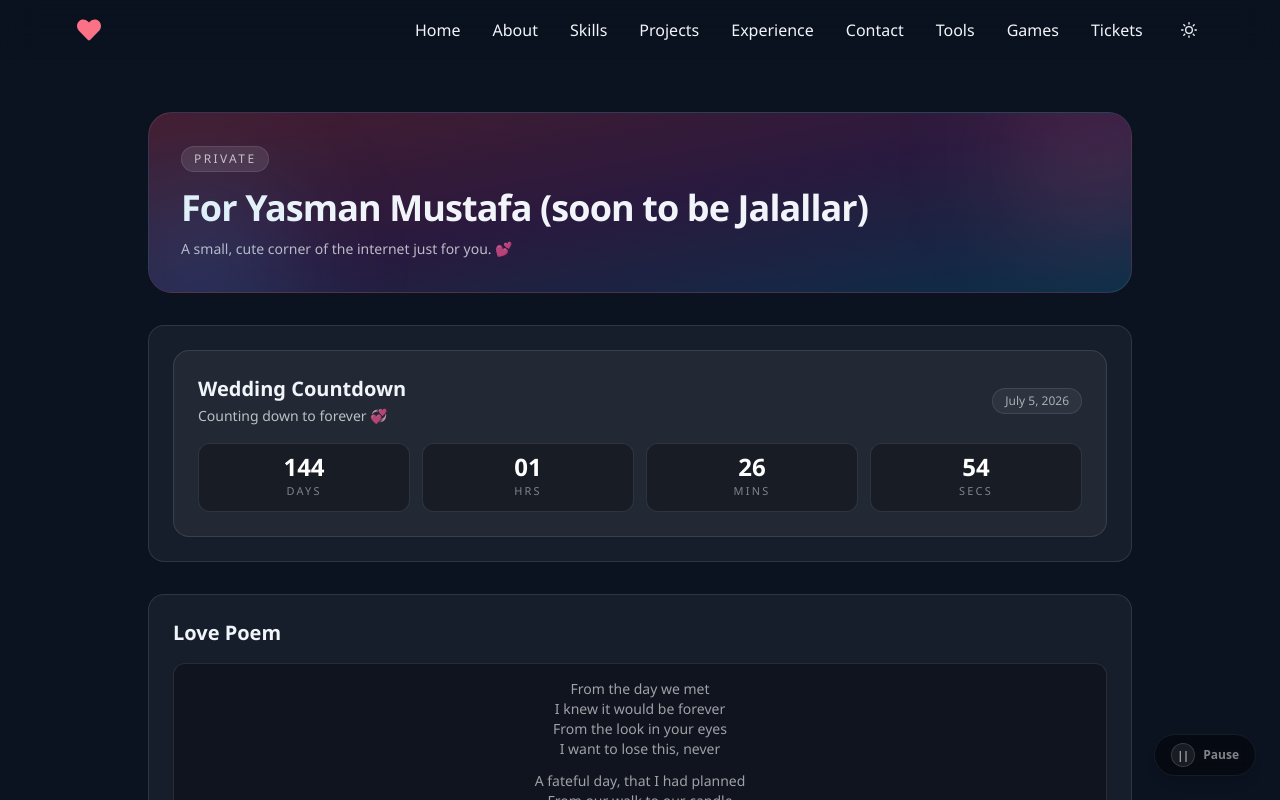
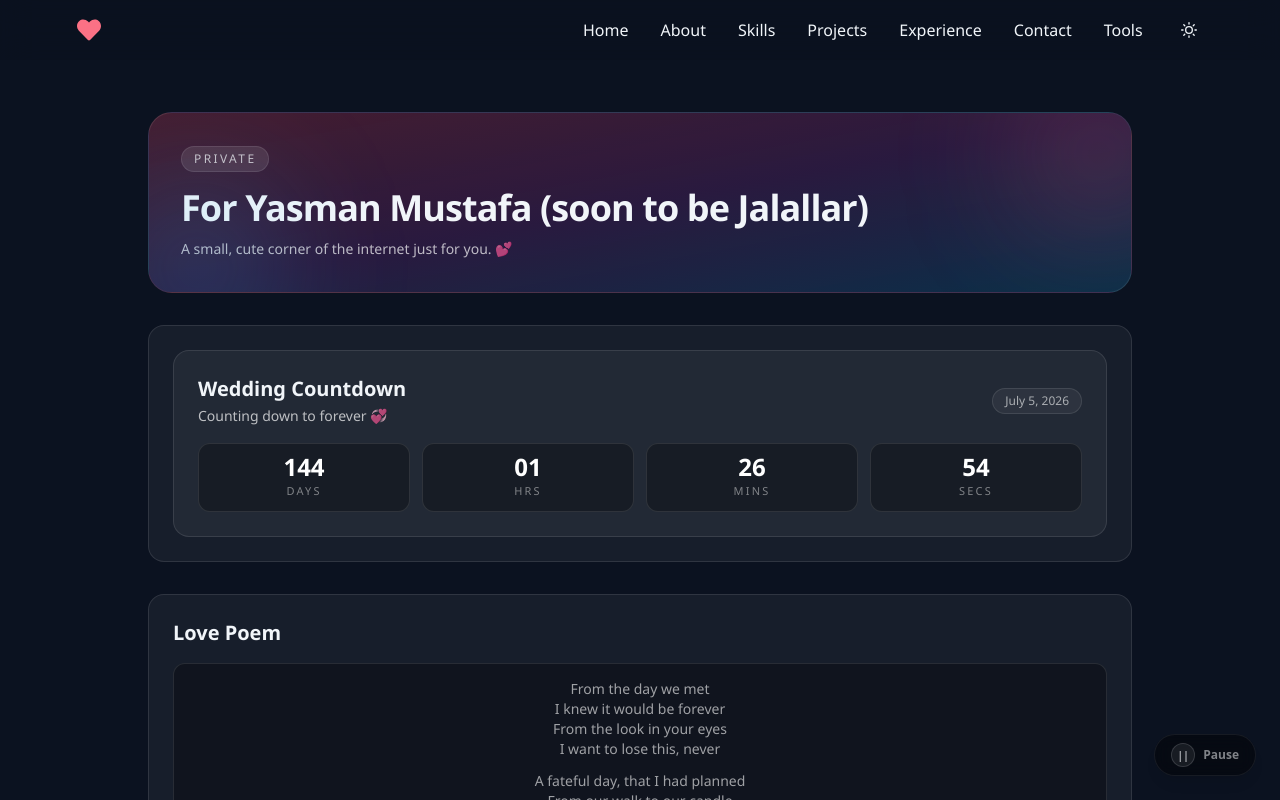
Before and after one commit to TamemJalallar/TamemJalallar.github.io, a Next.js app: page /mylove in a window 1280 px wide. Shown: the top 800 px of the page. Built offline with nearby package versions, Linux system fonts and the light colour scheme.

Commit message:
update header

```diff
--- a/app/Header.tsx
+++ b/app/Header.tsx
@@ -138,22 +138,6 @@ export default function Header({ logo }: { logo?: string }) {
               tools
             </Link>
           </li>
-          <li>
-            <Link
-              href="/games"
-              className="hover:text-sky-700 hover:dark:text-sky-400 transition-colors capitalize cursor-pointer"
-            >
-              games
-            </Link>
-          </li>
-          <li>
-            <Link
-              href="/tickets"
-              className="hover:text-sky-700 hover:dark:text-sky-400 transition-colors capitalize cursor-pointer"
-            >
-              tickets
-            </Link>
-          </li>
 
           <li>
             <button
@@ -240,20 +224,6 @@ export default function Header({ logo }: { logo?: string }) {
             >
               tools
             </Link>
-            <Link
-              href="/games"
-              onClick={() => setNavCollapse(true)}
-              className="rounded-xl px-3 py-2 text-base capitalize transition hover:bg-slate-200 dark:hover:bg-grey-800"
-            >
-              games
-            </Link>
-            <Link
-              href="/tickets"
-              onClick={() => setNavCollapse(true)}
-              className="rounded-xl px-3 py-2 text-base capitalize transition hover:bg-slate-200 dark:hover:bg-grey-800"
-            >
-              tickets
-            </Link>
           </div>
         </div>
       </div>
```
Also changed, not shown: 133 other files (tests, documents, lock files or other folders).
